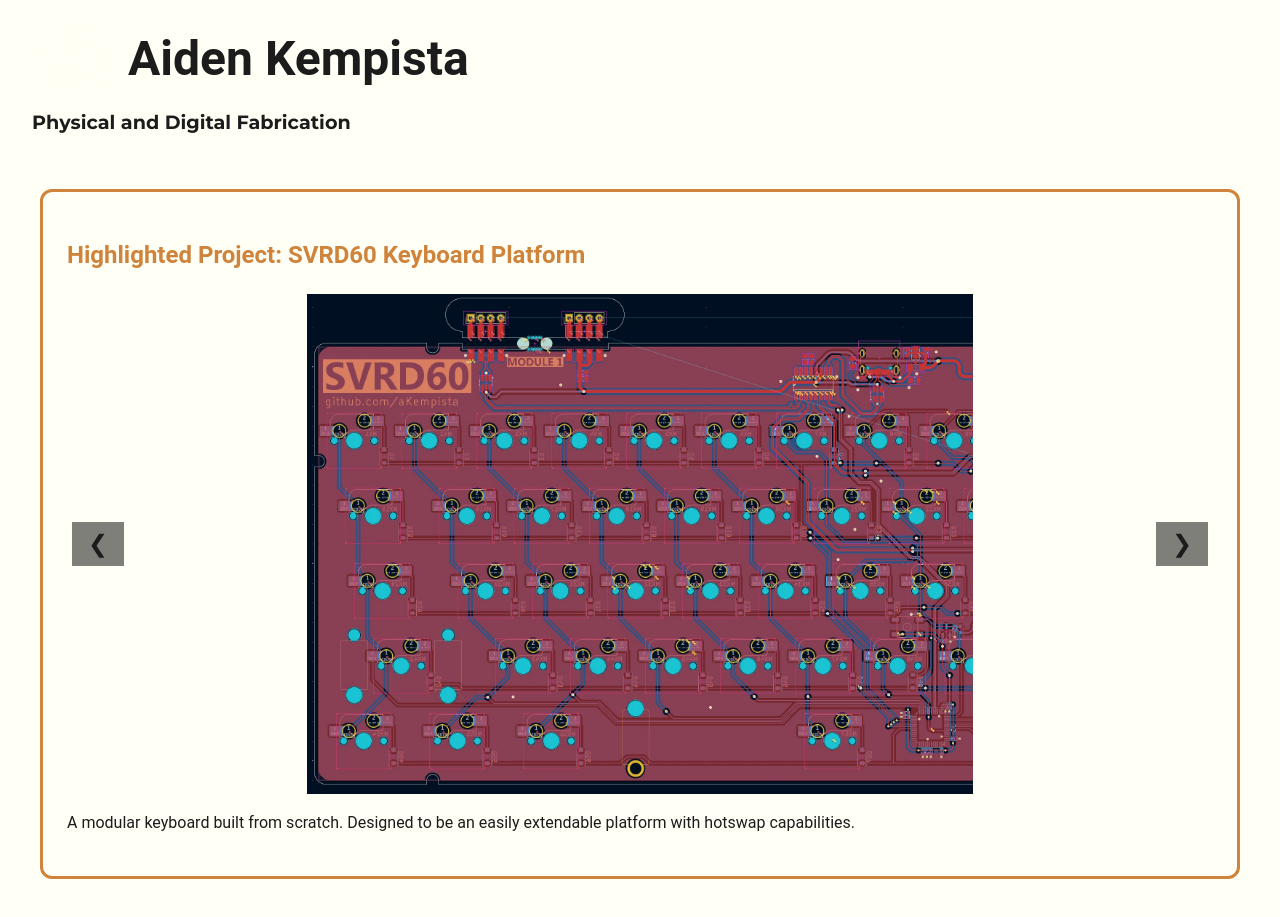
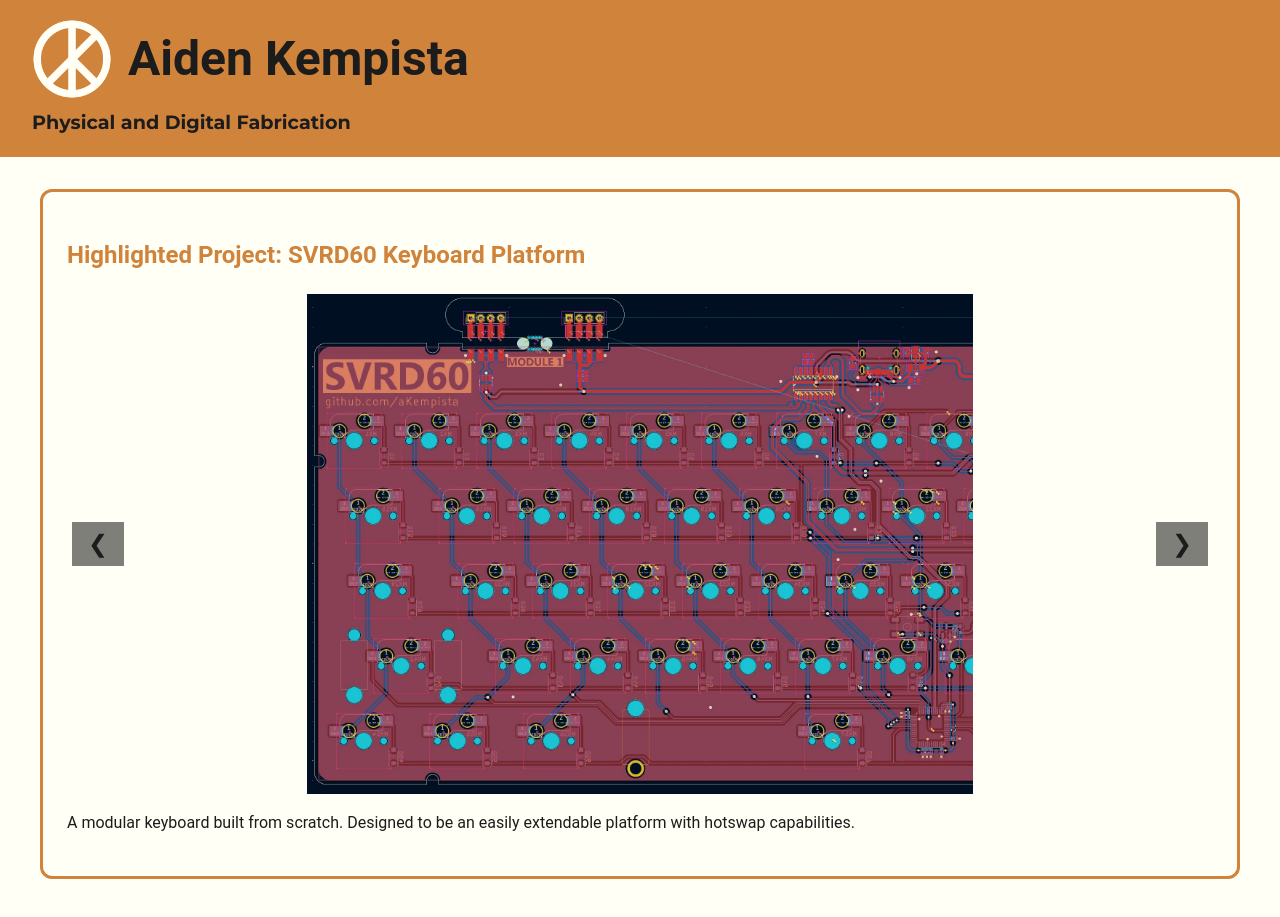
Before and after one commit to aKempista/akempista.github.io, a Jekyll site: the page built from index.html, in a window 1280 px wide. Shown: the top 917 px of the page. Built offline with Jekyll 4.4.1, drawn with Linux system fonts in a browser that asks for light colours; some web fonts are replaced.

Commit message:
Update default.html

```diff
--- a/_layouts/default.html
+++ b/_layouts/default.html
@@ -12,7 +12,7 @@
     :root {
       --primary: #FFFFF5;
       --secondary: #cf833b;
-      --highlight: #FFFFF5;
+      --highlight: #cf833b;
       --text: #1c1c1c;
     }
     body {
```
